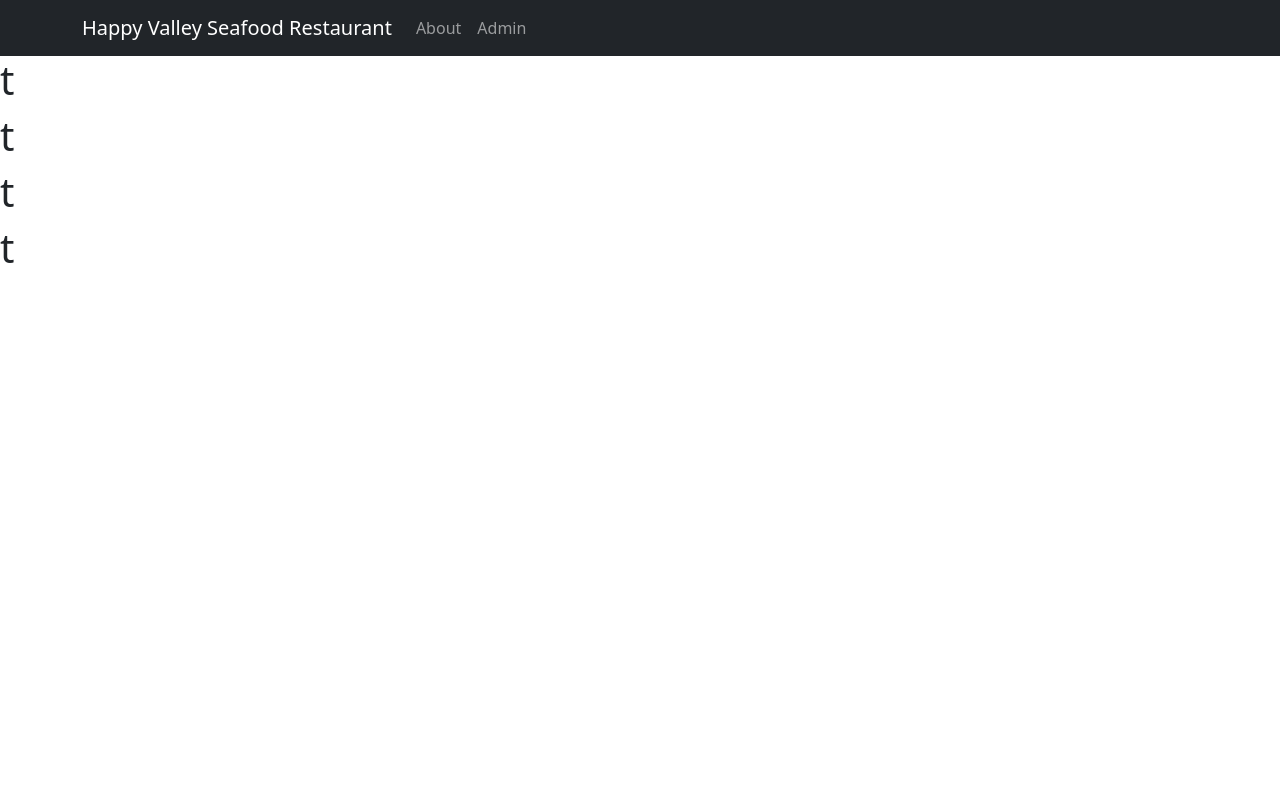
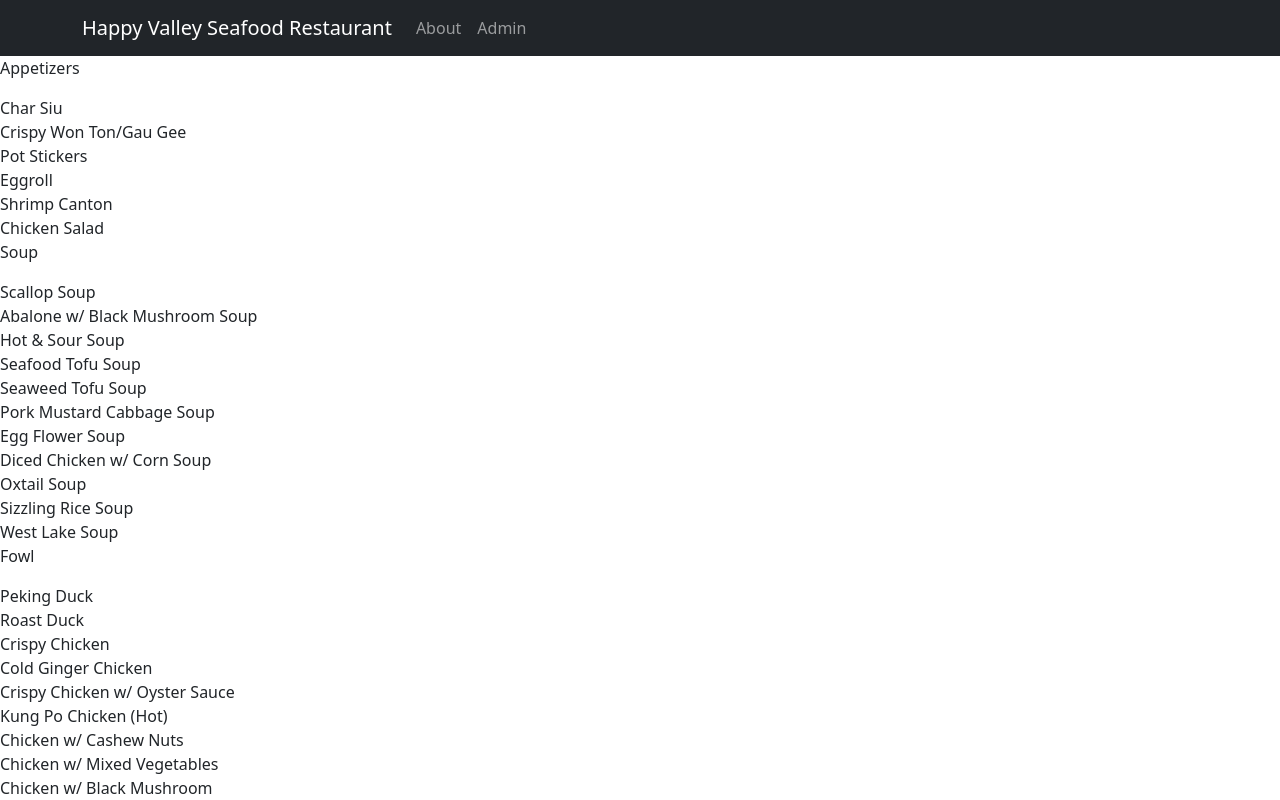
Before and after one commit to WayanLu/happyvalley_menu, a Next.js app in the folder client/: page /admin in a window 1280 px wide. Shown: the top 800 px of the page. Built offline with nearby package versions, Linux system fonts and the light colour scheme.

Commit message:
started admin page, got all items to show

```diff
--- a/client/src/app/admin/page.tsx
+++ b/client/src/app/admin/page.tsx
@@ -1,10 +1,32 @@
+import menuData from "../data.json";
+
+interface MenuItem {
+  id: number;
+  name: string;
+  price: number | string;
+}
+
+interface MenuData {
+  menu: {
+    [category: string]: MenuItem[];
+  };
+}
+
 const AdminPage: React.FC = () => {
+  const typedMenuData = menuData as MenuData;
+
   return (
-    <div>
-      <h1>t</h1>
-      <h1>t</h1>
-      <h1>t</h1>
-      <h1>t</h1>
+    <div className="test">
+      {Object.entries(typedMenuData.menu).map(([category, items]) => (
+        <div key={category}>
+          <p>{category}</p>
+          <div>
+            {items.map((item) => (
+              <div key={item.id}>{item.name}</div>
+            ))}
+          </div>
+        </div>
+      ))}
     </div>
   );
 };
```
